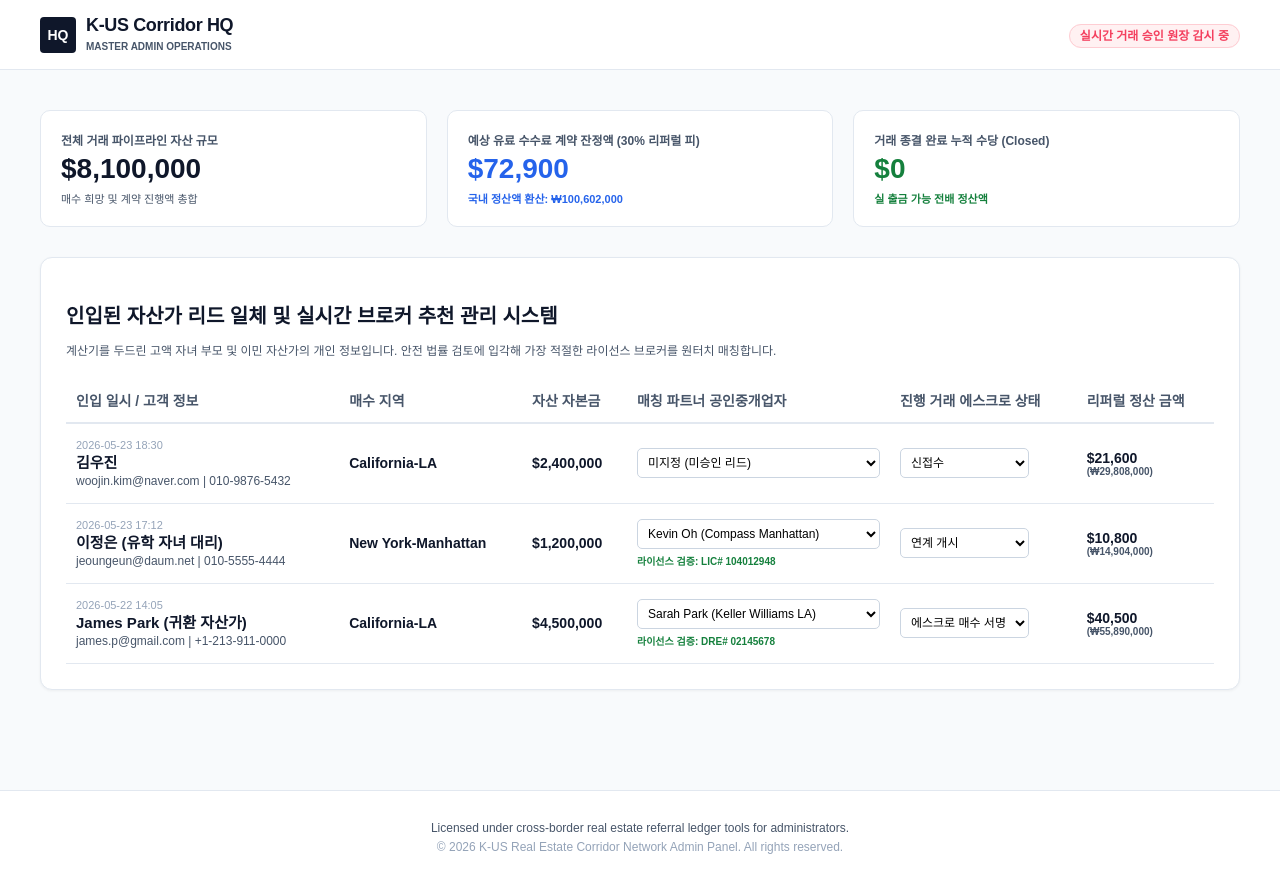
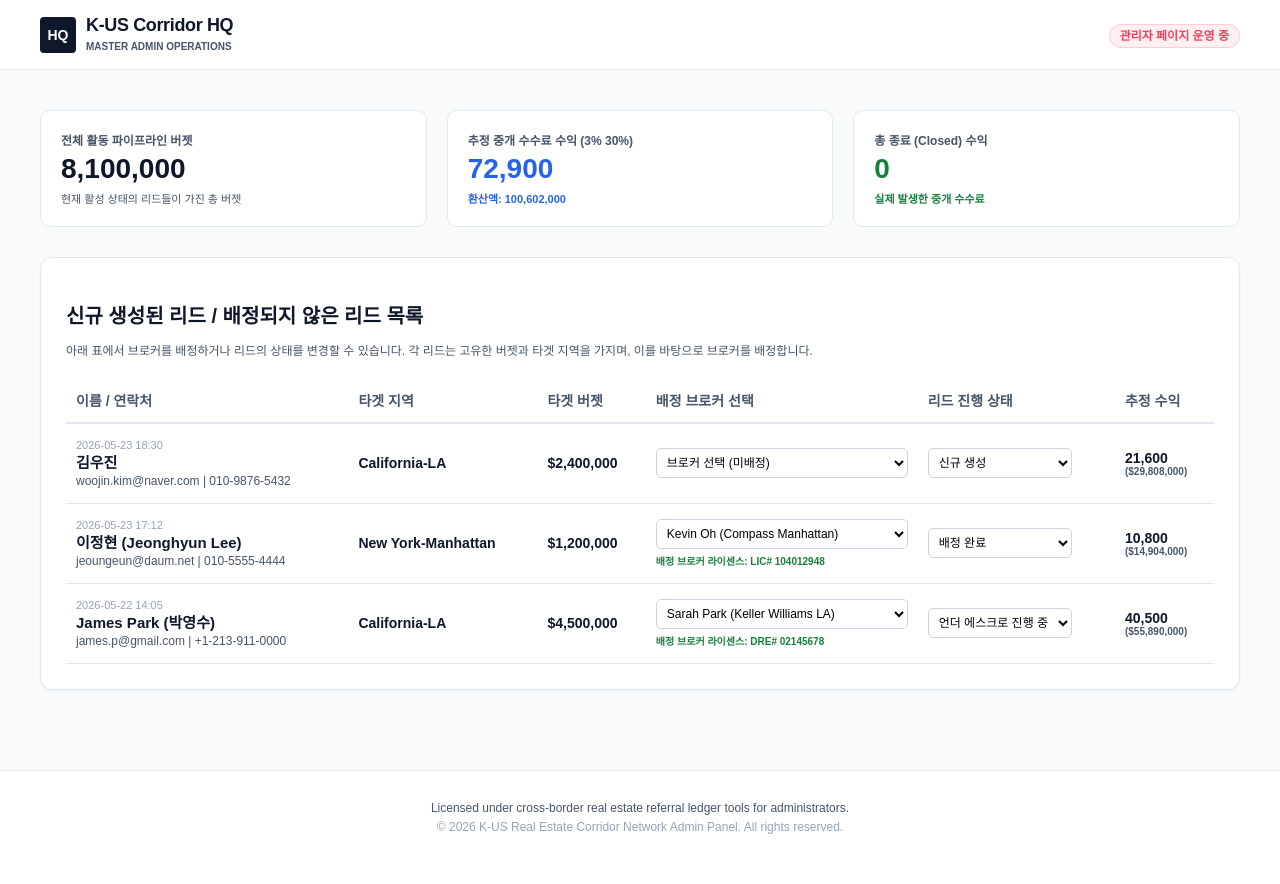
Before and after one commit to muahunni/k-us-estate-app, a Next.js app: page /admin in a window 1280 px wide. Built offline with nearby package versions, Linux system fonts and the light colour scheme.

Commit message:
Fix: Add explicit types to handleAssignBroker and handleUpdateStatus parameters

```diff
--- a/app/admin/page.tsx
+++ b/app/admin/page.tsx
@@ -1,7 +1,25 @@
 "use client";
 import React, { useState } from "react";
+interface Lead {
+  id: string;
+  fullName: string;
+  email: string;
+  phone: string;
+  targetBudget: number;
+  targetRegion: string;
+  assignedBrokerId: string | null;
+  status: "new" | "assigned" | "under_escrow" | "closed" | "lost";
+  createdAt: string;
+}
+interface Broker {
+  id: string;
+  fullName: string;
+  brokerageName: string;
+  operatingRegion: string;
+  licenseNumber: string;
+}
 export default function AdminDashboard() {
-  const [brokers] = useState([
+  const [brokers] = useState<Broker[]>([
     {
       id: "b1",
       fullName: "Sarah Park",
@@ -18,13 +36,13 @@ export default function AdminDashboard() {
     },
     {
       id: "b3",
-      fullName: "정성필 대표",
-      brokerageName: "한남 메이저 빌딩중개",
+      fullName: "김민준",
+      brokerageName: "리맥스 코리아 서울-강남",
       operatingRegion: "Seoul-Gangnam",
       licenseNumber: "REG# 11650-2024",
     }
   ]);
-  const [leads, setLeads] = useState([
+  const [leads, setLeads] = useState<Lead[]>([
     {
       id: "l1",
       fullName: "김우진",
@@ -38,7 +56,7 @@ export default function AdminDashboard() {
     },
     {
       id: "l2",
-      fullName: "이정은 (유학 자녀 대리)",
+      fullName: "이정현 (Jeonghyun Lee)",
       email: "jeoungeun@daum.net",
       phone: "010-5555-4444",
       targetBudget: 1200000,
@@ -49,7 +67,7 @@ export default function AdminDashboard() {
     },
     {
       id: "l3",
-      fullName: "James Park (귀환 자산가)",
+      fullName: "James Park (박영수)",
       email: "james.p@gmail.com",
       phone: "+1-213-911-0000",
       targetBudget: 4500000,
@@ -59,7 +77,7 @@ export default function AdminDashboard() {
       createdAt: "2026-05-22 14:05",
     }
   ]);
-  const handleAssignBroker = (leadId, brokerId) => {
+  const handleAssignBroker = (leadId: string, brokerId: string) => {
     setLeads(prev =>
       prev.map(l => {
         if (l.id === leadId) {
@@ -73,9 +91,9 @@ export default function AdminDashboard() {
       })
     );
   };
-  const handleUpdateStatus = (leadId, newStatus) => {
+  const handleUpdateStatus = (leadId: string, newStatus: string) => {
     setLeads(prev =>
-      prev.map(l => (l.id === leadId ? { ...l, status: newStatus } : l))
+      prev.map(l => (l.id === leadId ? { ...l, status: newStatus as any } : l))
     );
   };
   const activePipelineBudget = leads
@@ -102,7 +120,7 @@ export default function AdminDashboard() {
           </div>
           <div>
             <span style={{ fontSize: "12px", color: "#F43F5E", fontWeight: "bold", border: "1px solid #FECDD3", padding: "4px 10px", borderRadius: "100px", backgroundColor: "#FFF1F2" }}>
-              실시간 거래 승인 원장 감시 중
+              관리자 페이지 운영 중
             </span>
           </div>
         </div>
@@ -110,44 +128,44 @@ export default function AdminDashboard() {
       <main style={{ maxWidth: "1200px", margin: "40px auto", padding: "0 20px", display: "flex", flexDirection: "column", gap: "30px" }}>
         <section style={{ display: "grid", gridTemplateColumns: "repeat(auto-fit, minmax(280px, 1fr))", gap: "20px" }}>
           <div style={{ backgroundColor: "white", border: "1px solid #E2E8F0", borderRadius: "10px", padding: "20px" }}>
-            <span style={{ fontSize: "12px", color: "#475569", fontWeight: "bold", display: "block", marginBottom: "5px" }}>전체 거래 파이프라인 자산 규모</span>
+            <span style={{ fontSize: "12px", color: "#475569", fontWeight: "bold", display: "block", marginBottom: "5px" }}>전체 활동 파이프라인 버젯</span>
             <span style={{ fontSize: "28px", fontWeight: "900", color: "#0F172A" }}>
-              ${activePipelineBudget.toLocaleString()}
+              {activePipelineBudget.toLocaleString()}
             </span>
-            <span style={{ fontSize: "11px", color: "#475569", display: "block", marginTop: "5px" }}>매수 희망 및 계약 진행액 총합</span>
+            <span style={{ fontSize: "11px", color: "#475569", display: "block", marginTop: "5px" }}>현재 활성 상태의 리드들이 가진 총 버젯</span>
           </div>
           <div style={{ backgroundColor: "white", border: "1px solid #E2E8F0", borderRadius: "10px", padding: "20px" }}>
-            <span style={{ fontSize: "12px", color: "#475569", fontWeight: "bold", display: "block", marginBottom: "5px" }}>예상 유료 수수료 계약 잔정액 (30% 리퍼럴 피)</span>
+            <span style={{ fontSize: "12px", color: "#475569", fontWeight: "bold", display: "block", marginBottom: "5px" }}>추정 중개 수수료 수익 (3% 30%)</span>
             <span style={{ fontSize: "28px", fontWeight: "900", color: "#2563EB" }}>
-              ${totalEstimatedReferralRevenue.toLocaleString()}
+              {totalEstimatedReferralRevenue.toLocaleString()}
             </span>
             <span style={{ fontSize: "11px", color: "#2563EB", fontWeight: "bold", display: "block", marginTop: "5px" }}>
-              국내 정산액 환산: ₩{(totalEstimatedReferralRevenue * 1380).toLocaleString(undefined, { maximumFractionDigits: 0 })}
+              환산액: {Math.round(totalEstimatedReferralRevenue * 1380).toLocaleString(undefined, { maximumFractionDigits: 0 })}
             </span>
           </div>
           <div style={{ backgroundColor: "white", border: "1px solid #E2E8F0", borderRadius: "10px", padding: "20px" }}>
-            <span style={{ fontSize: "12px", color: "#475569", fontWeight: "bold", display: "block", marginBottom: "5px" }}>거래 종결 완료 누적 수당 (Closed)</span>
+            <span style={{ fontSize: "12px", color: "#475569", fontWeight: "bold", display: "block", marginBottom: "5px" }}>총 종료 (Closed) 수익</span>
             <span style={{ fontSize: "28px", fontWeight: "900", color: "#15803D" }}>
-              ${totalClosedRevenue.toLocaleString()}
+              {totalClosedRevenue.toLocaleString()}
             </span>
-            <span style={{ fontSize: "11px", color: "#15803D", fontWeight: "bold", display: "block", marginTop: "5px" }}>실 출금 가능 전배 정산액</span>
+            <span style={{ fontSize: "11px", color: "#15803D", fontWeight: "bold", display: "block", marginTop: "5px" }}>실제 발생한 중개 수수료</span>
           </div>
         </section>
         <section style={{ backgroundColor: "white", border: "1px solid #E2E8F0", borderRadius: "12px", padding: "25px", boxShadow: "0 1px 3px rgba(0,0,0,0.05)" }}>
-          <h2 style={{ fontSize: "20px", fontWeight: "800", marginBottom: "5px" }}>인입된 자산가 리드 일체 및 실시간 브로커 추천 관리 시스템</h2>
+          <h2 style={{ fontSize: "20px", fontWeight: "800", marginBottom: "5px" }}>신규 생성된 리드 / 배정되지 않은 리드 목록</h2>
           <p style={{ fontSize: "12px", color: "#475569", marginBottom: "20px" }}>
-            계산기를 두드린 고액 자녀 부모 및 이민 자산가의 개인 정보입니다. 안전 법률 검토에 입각해 가장 적절한 라이선스 브로커를 원터치 매칭합니다.
+            아래 표에서 브로커를 배정하거나 리드의 상태를 변경할 수 있습니다. 각 리드는 고유한 버젯과 타겟 지역을 가지며, 이를 바탕으로 브로커를 배정합니다.
           </p>
           <div style={{ overflowX: "auto" }}>
             <table style={{ width: "100%", borderCollapse: "collapse", fontSize: "14px", textAlign: "left" }}>
               <thead>
                 <tr style={{ borderBottom: "2px solid #E2E8F0", color: "#475569", fontWeight: "700" }}>
-                  <th style={{ padding: "12px 10px" }}>인입 일시 / 고객 정보</th>
-                  <th style={{ padding: "12px 10px" }}>매수 지역</th>
-                  <th style={{ padding: "12px 10px" }}>자산 자본금</th>
-                  <th style={{ padding: "12px 10px" }}>매칭 파트너 공인중개업자</th>
-                  <th style={{ padding: "12px 10px" }}>진행 거래 에스크로 상태</th>
-                  <th style={{ padding: "12px 10px" }}>리퍼럴 정산 금액</th>
+                  <th style={{ padding: "12px 10px" }}>이름 / 연락처</th>
+                  <th style={{ padding: "12px 10px" }}>타겟 지역</th>
+                  <th style={{ padding: "12px 10px" }}>타겟 버젯</th>
+                  <th style={{ padding: "12px 10px" }}>배정 브로커 선택</th>
+                  <th style={{ padding: "12px 10px" }}>리드 진행 상태</th>
+                  <th style={{ padding: "12px 10px" }}>추정 수익</th>
                 </tr>
               </thead>
               <tbody>
@@ -169,19 +187,18 @@ export default function AdminDashboard() {
                           onChange={(e) => handleAssignBroker(lead.id, e.target.value)}
                           style={{ padding: "6px", borderRadius: "5px", border: "1px solid #CBD5E1", fontSize: "12px", backgroundColor: "white", width: "100%" }}
                         >
-                          <option value="">미지정 (미승인 리드)</option>
+                          <option value="">브로커 선택 (미배정)</option>
                           {brokers
                             .filter(b => b.operatingRegion === lead.targetRegion)
                             .map(b => (
                               <option key={b.id} value={b.id}>
                                 {b.fullName} ({b.brokerageName})
                               </option>
-                            ))
-                          }
+                            ))}
                         </select>
                         {assignedBroker && (
                           <span style={{ fontSize: "10px", color: "#15803D", fontWeight: "bold", display: "block", marginTop: "4px" }}>
-                            라이선스 검증: {assignedBroker.licenseNumber}
+                            배정 브로커 라이센스: {assignedBroker.licenseNumber}
                           </span>
                         )}
                       </td>
@@ -191,17 +208,17 @@ export default function AdminDashboard() {
                           onChange={(e) => handleUpdateStatus(lead.id, e.target.value)}
                           style={{ padding: "6px", borderRadius: "5px", border: "1px solid #CBD5E1", fontSize: "12px", backgroundColor: "white" }}
                         >
-                          <option value="new">신접수</option>
-                          <option value="assigned">연계 개시</option>
-                          <option value="under_escrow">에스크로 매수 서명</option>
-                          <option value="closed">정산 완결</option>
-                          <option value="lost">불발</option>
+                          <option value="new">신규 생성</option>
+                          <option value="assigned">배정 완료</option>
+                          <option value="under_escrow">언더 에스크로 진행 중</option>
+                          <option value="closed">종료 완료</option>
+                          <option value="lost">리드 유실</option>
                         </select>
                       </td>
                       <td style={{ padding: "15px 10px", fontWeight: "bold", color: lead.status === "closed" ? "#15803D" : "#0F172A" }}>
-                        ${referralFee.toLocaleString()}
+                        {referralFee.toLocaleString()}
                         <span style={{ fontSize: "10px", display: "block", color: "#475569" }}>
-                          (₩{(referralFee * 1380).toLocaleString(undefined, { maximumFractionDigits: 0 })})
+                          (${Math.round(referralFee * 1380).toLocaleString(undefined, { maximumFractionDigits: 0 })})
                         </span>
                       </td>
                     </tr>
@@ -212,7 +229,7 @@ export default function AdminDashboard() {
           </div>
         </section>
       </main>
-      <footer style={{ borderTop: "1px solid #E2E8F0", padding: "30px 20px", textAlign: "center", color: "#475569", fontSize: "12px", backgroundColor: "white", marginTop: "100px" }}>
+      <footer style={{ borderTop: "1px solid #E2E8F0", padding: "30px 20px", textAlign: "center", color: "#475569", fontSize: "12px", backgroundColor: "white", marginTop: "80px" }}>
         <p style={{ margin: "0 0 5px 0", fontWeight: "500" }}>Licensed under cross-border real estate referral ledger tools for administrators.</p>
         <p style={{ margin: 0, color: "#94A3B8" }}>© 2026 K-US Real Estate Corridor Network Admin Panel. All rights reserved.</p>
       </footer>
```
